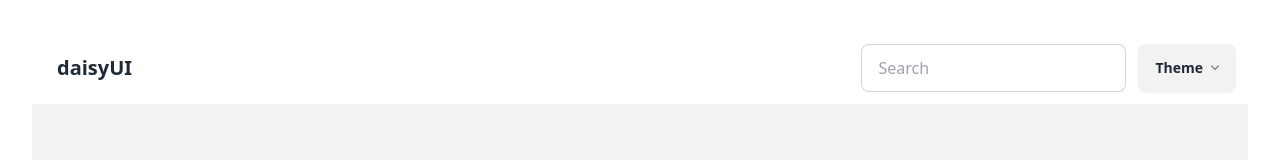
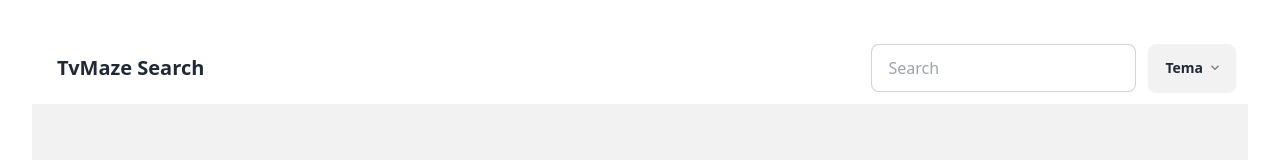
Before and after one commit to alanalexxis/tvmaze-search, a React (Vite) app: page / in a window 1280 px wide. Shown: the top 160 px of the page. Built offline with nearby package versions, Linux system fonts and the light colour scheme.

Commit message:
Nuevo mensaje de commit

```diff
--- a/src/components/NavBar.jsx
+++ b/src/components/NavBar.jsx
@@ -19,7 +19,7 @@ const NavBar = () => {
     <div>
       <div className="navbar bg-base-100">
         <div className="flex-1">
-          <a className="btn btn-ghost text-xl">daisyUI</a>
+          <a className="btn btn-ghost text-xl">TvMaze Search</a>
         </div>
         <div className="flex-none gap-2">
           <div className="form-control">
@@ -31,7 +31,7 @@ const NavBar = () => {
           </div>
           <div className="dropdown">
             <div tabIndex={0} role="button" className="btn m-1">
-              Theme
+              Tema
               <svg
                 width="12px"
                 height="12px"
```
